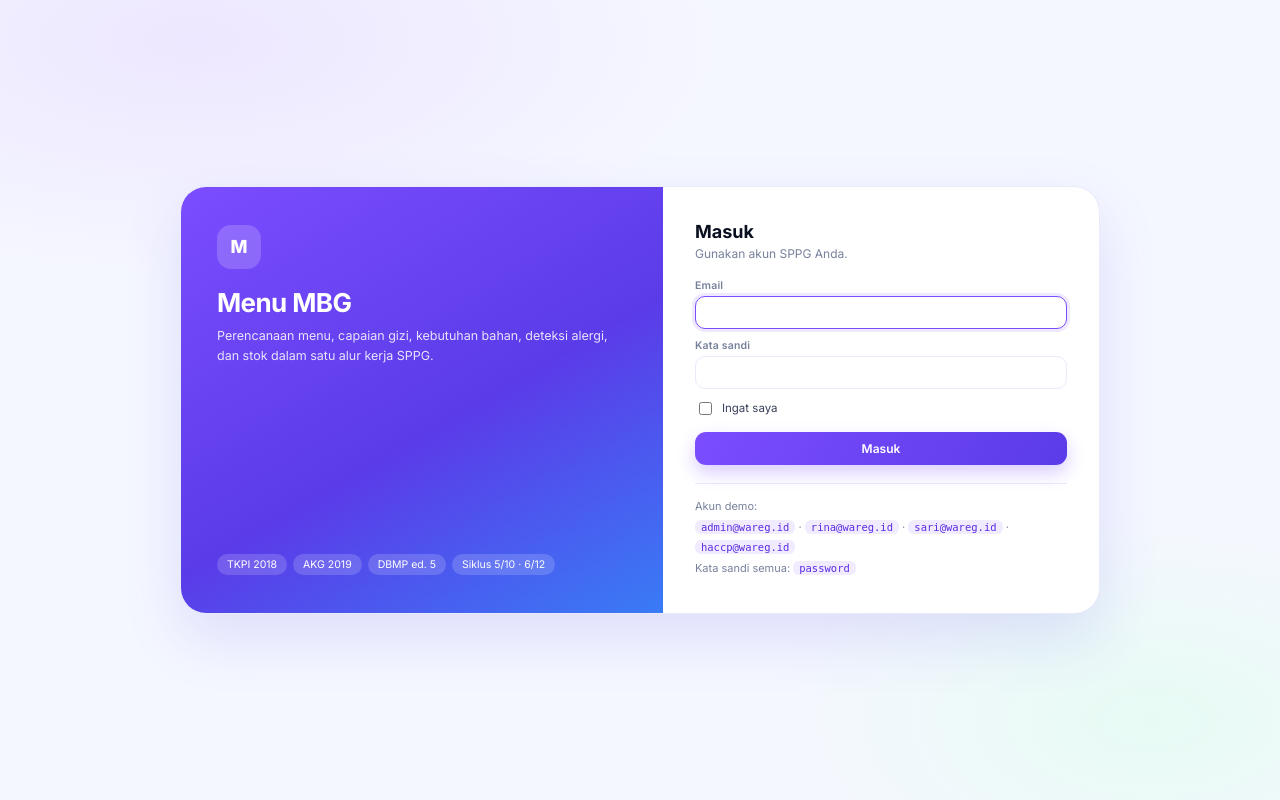
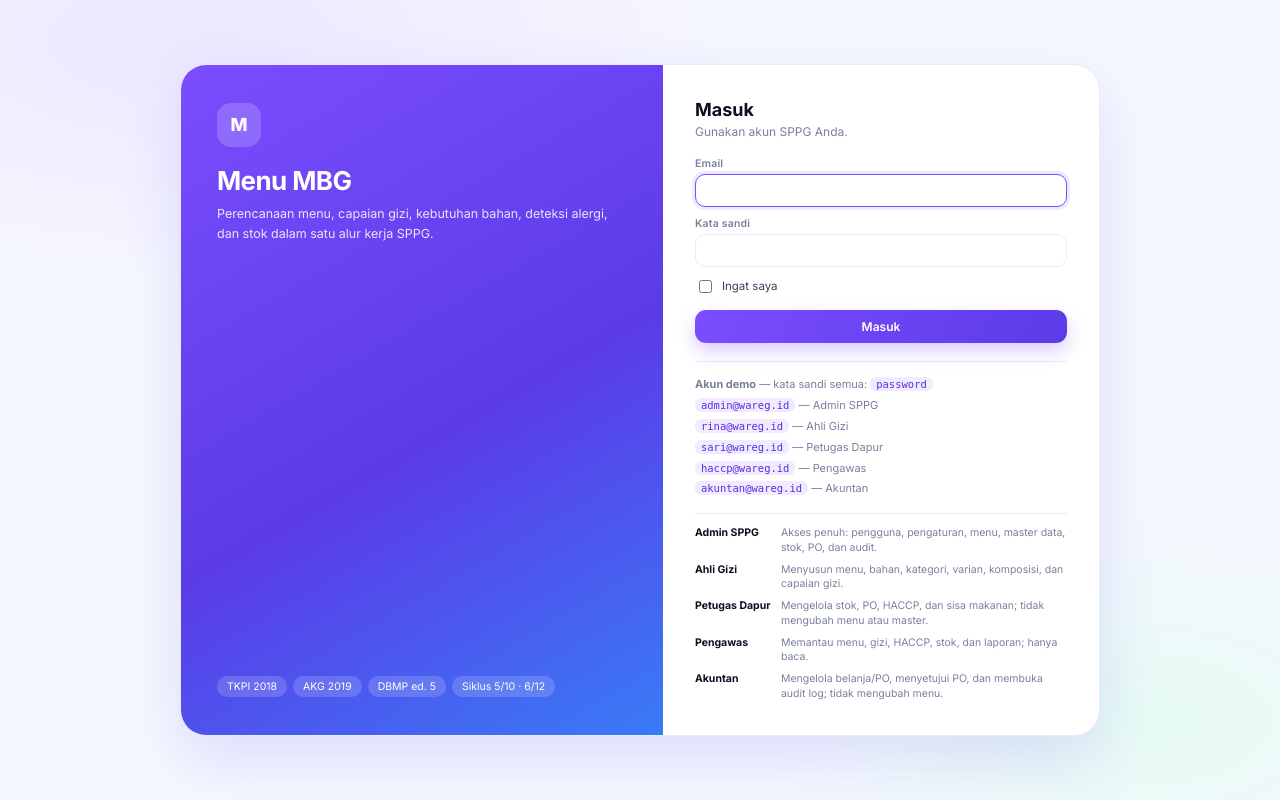
Before and after one commit to gnosprinting/mbg-menu-app, a Laravel app: page /login in a window 1280 px wide. Run offline with Laravel 12, Linux system fonts and the light colour scheme.

Commit message:
feat(login): keterangan lima peran dan akun demo

```diff
--- a/resources/views/login.blade.php
+++ b/resources/views/login.blade.php
@@ -26,7 +26,21 @@
   .auth button{width:100%;justify-content:center;margin-top:14px}
   .demo{margin-top:18px;border-top:1px solid var(--line);padding-top:12px;font-size:11px;color:var(--muted);line-height:1.9}
   .demo code{background:#F1EBFF;color:#5B2BE0;border-radius:6px;padding:1px 6px;font-size:10.5px}
-  @media(max-width:760px){.auth{grid-template-columns:1fr}.auth .left{display:none}}
+  .roles{margin-top:14px;border-top:1px solid var(--line);padding-top:12px;display:flex;flex-direction:column;gap:7px}
+  .roles .role{display:flex;align-items:flex-start;gap:8px;font-size:10.5px;line-height:1.4}
+  .roles .role b{flex:0 0 78px;color:var(--ink);font-size:10.5px}
+  .roles .role span{color:var(--muted);min-width:0;max-width:100%;overflow-wrap:anywhere}
+  .auth .right{min-width:0}
+  .roles{min-width:0;max-width:100%}
+  .roles .role{min-width:0;max-width:100%}
+  .demo{overflow-wrap:anywhere}
+  @media(max-width:760px){
+    .auth{grid-template-columns:1fr}
+    .auth .left{display:none}
+    .auth .right{padding:26px 20px}
+    .roles .role{flex-direction:column;gap:1px}
+    .roles .role b{flex:none}
+  }
 </style>
 </head>
 <body>
@@ -60,9 +74,20 @@
       </form>
 
       <div class="demo">
-        Akun demo:<br>
-        <code>admin@wareg.id</code> · <code>rina@wareg.id</code> · <code>sari@wareg.id</code> · <code>haccp@wareg.id</code><br>
-        Kata sandi semua: <code>password</code>
+        <b>Akun demo</b> — kata sandi semua: <code>password</code><br>
+        <code>admin@wareg.id</code> — Admin SPPG<br>
+        <code>rina@wareg.id</code> — Ahli Gizi<br>
+        <code>sari@wareg.id</code> — Petugas Dapur<br>
+        <code>haccp@wareg.id</code> — Pengawas<br>
+        <code>akuntan@wareg.id</code> — Akuntan
+      </div>
+
+      <div class="roles">
+        <div class="role"><b>Admin SPPG</b><span>Akses penuh: pengguna, pengaturan, menu, master data, stok, PO, dan audit.</span></div>
+        <div class="role"><b>Ahli Gizi</b><span>Menyusun menu, bahan, kategori, varian, komposisi, dan capaian gizi.</span></div>
+        <div class="role"><b>Petugas Dapur</b><span>Mengelola stok, PO, HACCP, dan sisa makanan; tidak mengubah menu atau master.</span></div>
+        <div class="role"><b>Pengawas</b><span>Memantau menu, gizi, HACCP, stok, dan laporan; hanya baca.</span></div>
+        <div class="role"><b>Akuntan</b><span>Mengelola belanja/PO, menyetujui PO, dan membuka audit log; tidak mengubah menu.</span></div>
       </div>
     </div>
   </div>
```
